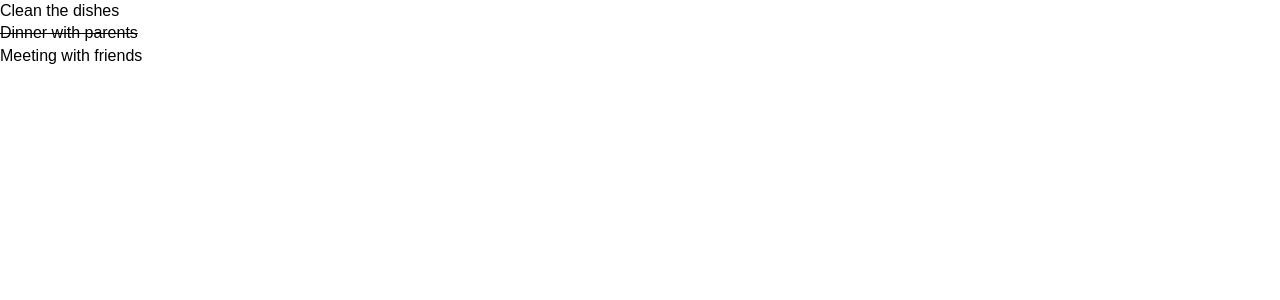
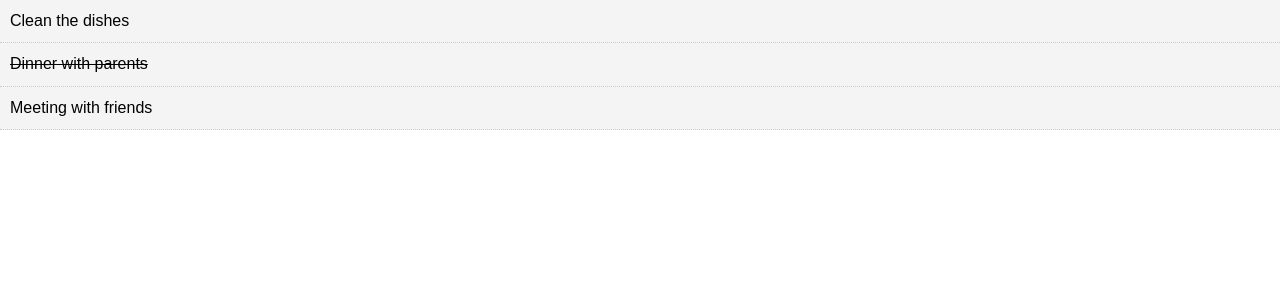
Before and after one commit to aasirah93/React_ToDoList, a React (Create React App) app: page / in a window 1280 px wide. Shown: the top 300 px of the page. Built offline with nearby package versions, Linux system fonts and the light colour scheme.

Commit message:
Changed to a ternary operator

```diff
--- a/src/components/Todoitem.js
+++ b/src/components/Todoitem.js
@@ -3,15 +3,12 @@
 
 export class TodoItem extends Component {
   getStyle = () => {
-    if(this.props.todo.completed) {
-      return {
-        textDecoration: 'line-through'
-      }
-    }
-    else {
-      return {
-        textDecoration: 'none'
-      }
+    return {
+      background: '#f4f4f4',
+      padding: '10px',
+      borderBottom: '1px #ccc dotted',
+      textDecoration: this.props.todo.completed ?
+      'line-through' : 'none'
     }
   }
 
```
